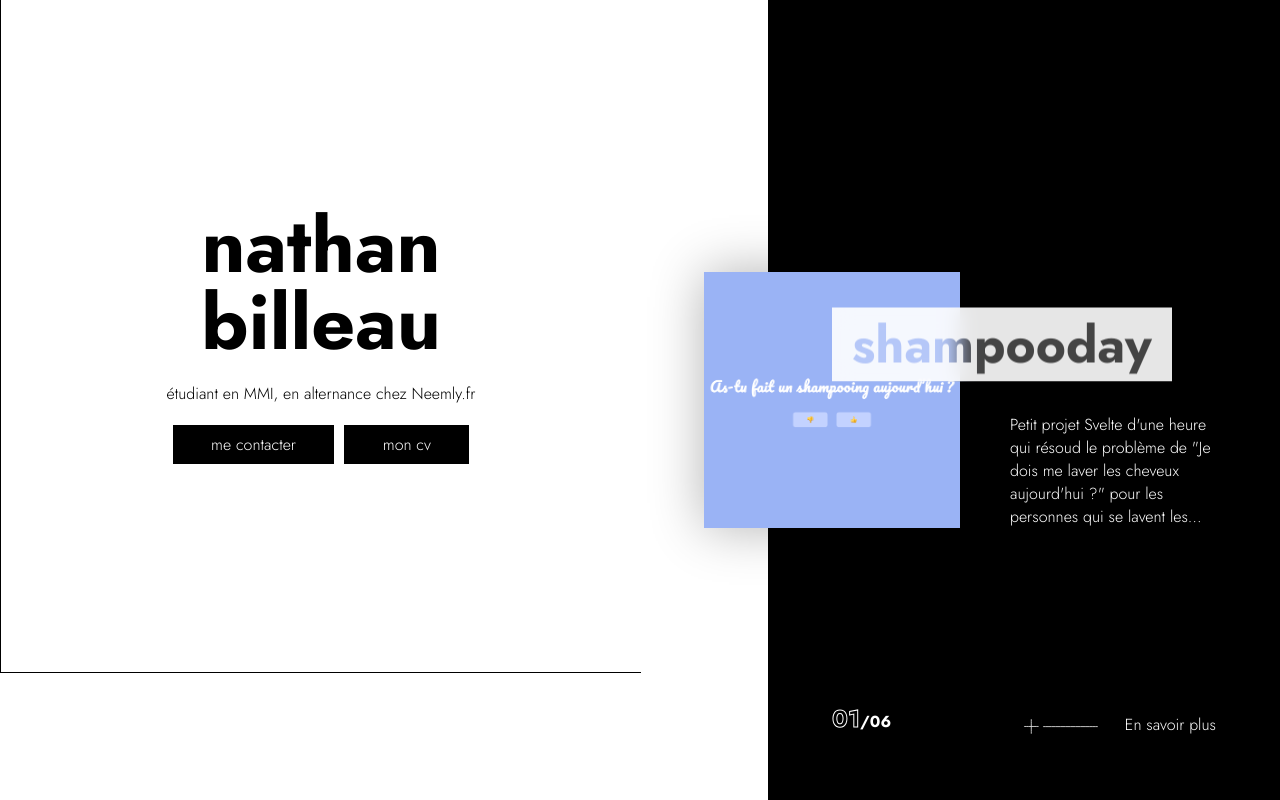
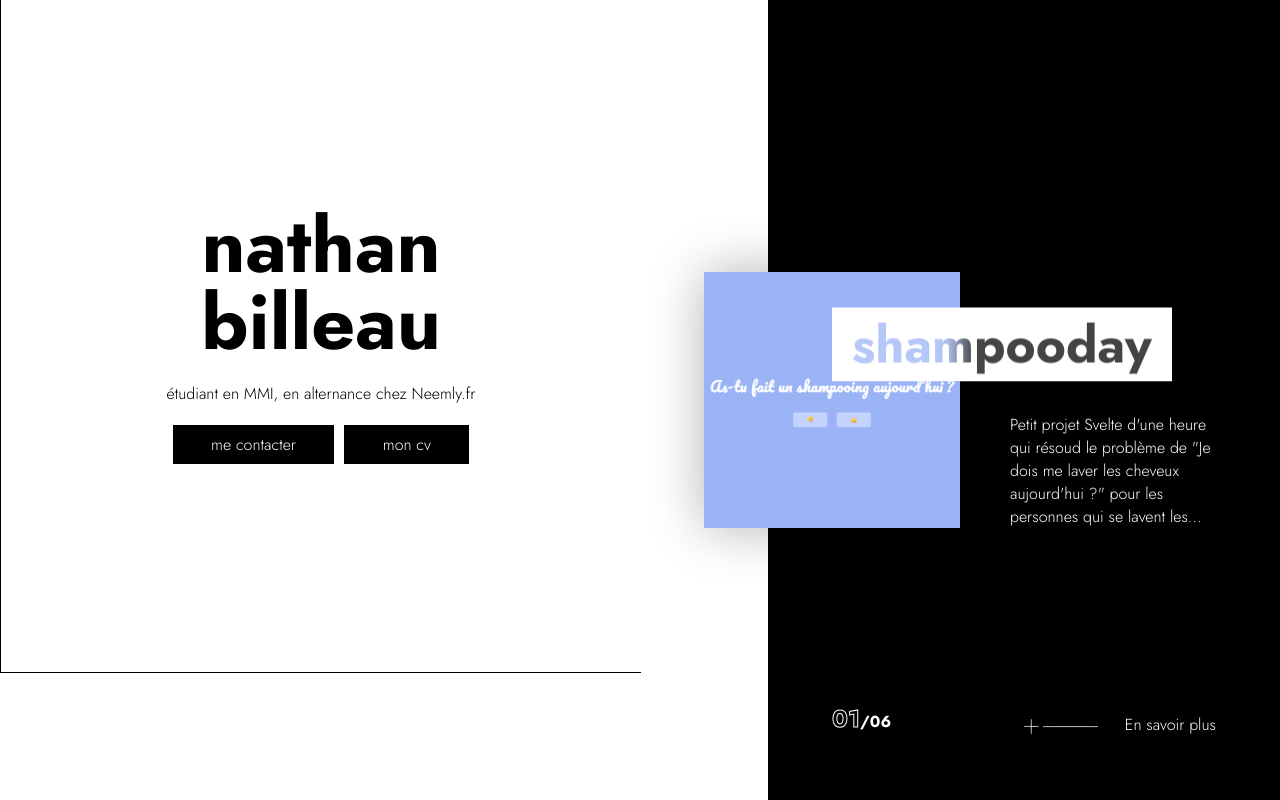
Before and after one commit to NathanBilleau/nathanbilleau, a Gatsby site: page / in a window 1280 px wide. Shown: the top 800 px of the page. Built offline with nearby package versions, Linux system fonts and the light colour scheme; Gatsby itself is replaced by a stand-in of ours.

Commit message:
background les transparent projects names

```diff
--- a/src/styles/index.scss
+++ b/src/styles/index.scss
@@ -148,7 +148,7 @@ a {
 
         h2 {
             font-size: clamp(2em, 4vw, 5em);
-            background-color: rgba(255, 255, 255, .9);
+            background-color: #fff;
             text-transform: uppercase;
             color: #444;
             transition: .5s;
```
